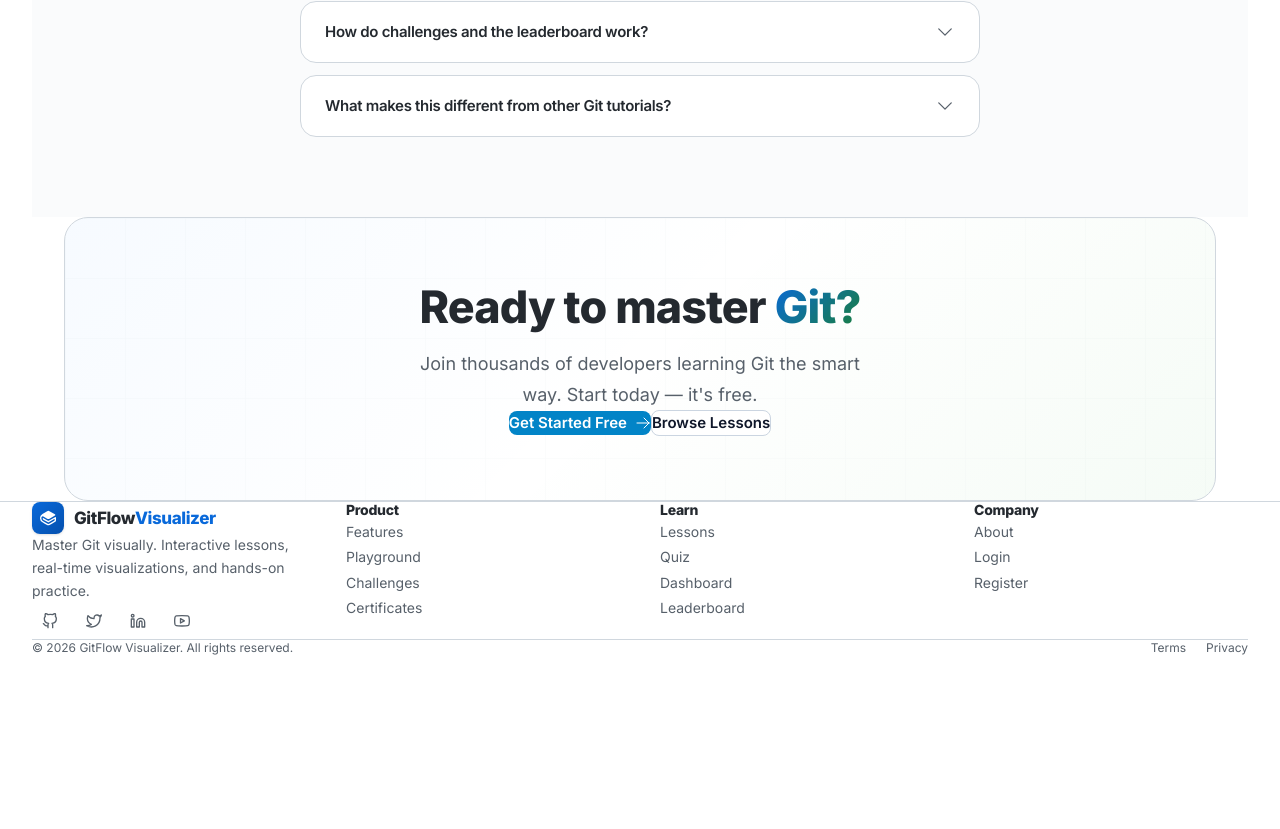
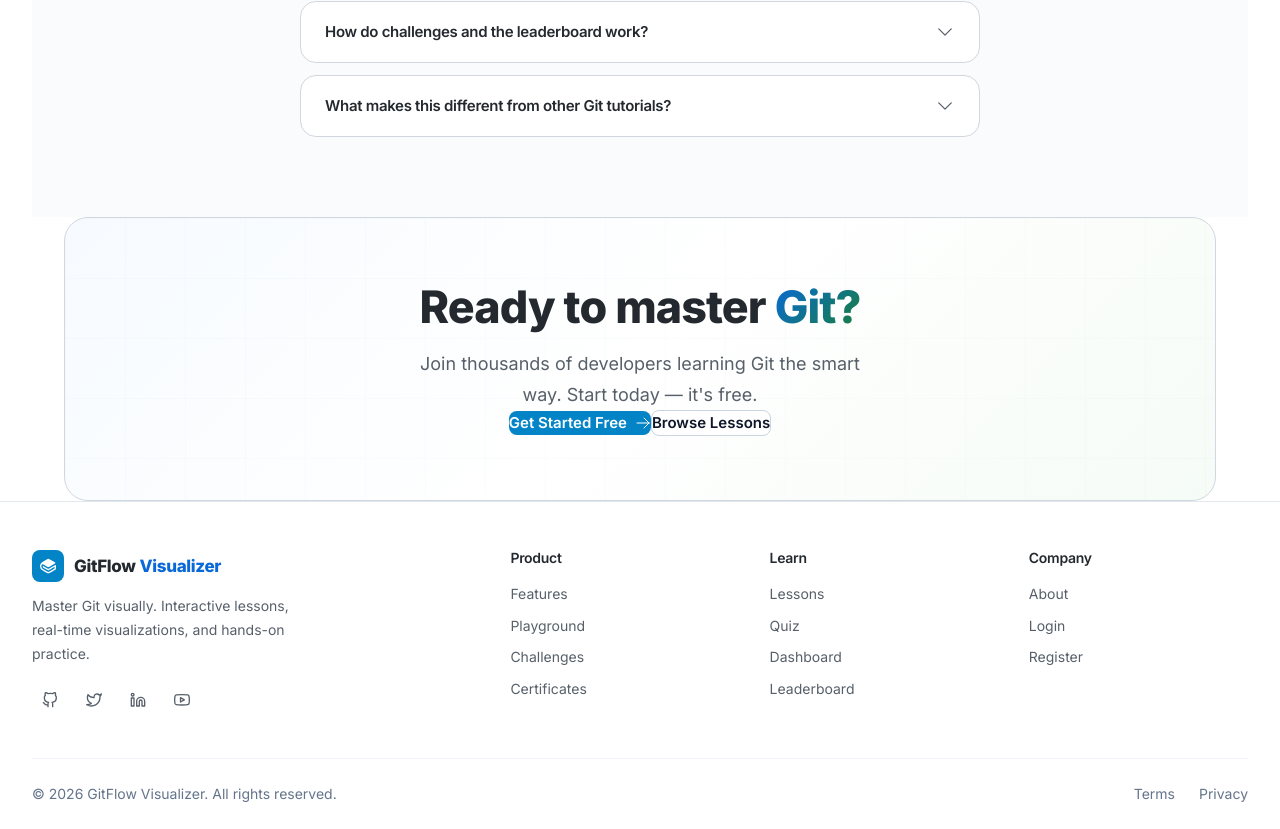
Before and after one commit to Tahirainfo308-arch/GitFlow-Visualizer, a React (Vite) app: page / in a window 1280 px wide. Shown: the part 3701-4530 px from the top of the page. Before the commit the page ends 4357 px from the top, so only its background shows below. Built offline with nearby package versions, Linux system fonts and the light colour scheme.

Commit message:
Rewrite Footer: max-w-1280px container, 2fr 1fr 1fr 1fr grid, solid #0284c7 logo, clean bottom bar with #f1f5f9 border

```diff
--- a/src/components/layout/Footer.jsx
+++ b/src/components/layout/Footer.jsx
@@ -31,49 +31,124 @@ const socialLinks = [
 
 export default function Footer() {
   return (
-    <footer className="border-t border-border" style={{ width: '100%' }}>
-      <div className="max-w-[1400px] mx-auto" style={{ paddingLeft: '2rem', paddingRight: '2rem' }}>
-        <div className="grid grid-cols-2 md:grid-cols-4 gap-8 sm:gap-10 py-12 sm:py-16">
-          <div className="col-span-2 md:col-span-1">
-            <Link to="/" className="flex items-center gap-2.5 mb-5">
-              <div className="w-8 h-8 rounded-lg bg-[image:var(--btn-gradient)] flex items-center justify-center shadow-sm">
-                <SiGitbook className="w-4 h-4 text-white" />
+    <footer
+      style={{
+        width: '100%',
+        borderTop: '1px solid #e2e8f0',
+        backgroundColor: '#ffffff',
+        padding: '3rem 0 1.5rem 0',
+      }}
+    >
+      <div
+        style={{
+          maxWidth: '1280px',
+          width: '100%',
+          margin: '0 auto',
+          paddingLeft: '2rem',
+          paddingRight: '2rem',
+          boxSizing: 'border-box',
+        }}
+      >
+        {/* Top: Brand + Link Columns */}
+        <div
+          style={{
+            display: 'grid',
+            gridTemplateColumns: '2fr 1fr 1fr 1fr',
+            gap: '2.5rem',
+            width: '100%',
+            alignItems: 'start',
+          }}
+        >
+          {/* Brand Column */}
+          <div style={{ display: 'flex', flexDirection: 'column', gap: '0.75rem' }}>
+            <Link to="/" style={{ display: 'flex', alignItems: 'center', gap: '10px', textDecoration: 'none' }}>
+              <div
+                style={{
+                  width: '32px',
+                  height: '32px',
+                  borderRadius: '8px',
+                  backgroundColor: '#0284c7',
+                  display: 'flex',
+                  alignItems: 'center',
+                  justifyContent: 'center',
+                }}
+              >
+                <SiGitbook style={{ width: '16px', height: '16px', color: '#ffffff' }} />
               </div>
-              <span className="font-extrabold text-[17px] tracking-tight">
-                GitFlow<span className="text-primary ml-1">Visualizer</span>
+              <span style={{ fontWeight: 800, fontSize: '17px', letterSpacing: '-0.02em', color: 'var(--c-text)' }}>
+                GitFlow<span style={{ color: 'var(--c-primary)', marginLeft: '4px' }}>Visualizer</span>
               </span>
             </Link>
-            <p className="text-sm text-muted leading-relaxed mb-5 max-w-[260px]">
+            <p style={{ fontSize: '14px', color: 'var(--c-muted)', lineHeight: 1.7, maxWidth: '260px' }}>
               Master Git visually. Interactive lessons, real-time visualizations, and hands-on practice.
             </p>
-            <div className="flex items-center gap-2">
+            <div style={{ display: 'flex', alignItems: 'center', gap: '8px', marginTop: '0.25rem' }}>
               {socialLinks.map(({ icon: Icon, href, label }) => (
-                <a key={label} href={href} aria-label={label} className="w-9 h-9 rounded-xl flex items-center justify-center text-muted hover:text-text hover:bg-surface transition-colors duration-200">
-                  <Icon className="w-4 h-4" />
+                <a
+                  key={label}
+                  href={href}
+                  aria-label={label}
+                  style={{
+                    width: '36px',
+                    height: '36px',
+                    borderRadius: '10px',
+                    display: 'flex',
+                    alignItems: 'center',
+                    justifyContent: 'center',
+                    color: 'var(--c-muted)',
+                    textDecoration: 'none',
+                    transition: 'all 0.2s',
+                  }}
+                >
+                  <Icon style={{ width: '16px', height: '16px' }} />
                 </a>
               ))}
             </div>
           </div>
 
+          {/* Link Columns */}
           {Object.entries(footerLinks).map(([category, links]) => (
             <div key={category}>
-              <h3 className="text-sm font-bold mb-4 sm:mb-5">{category}</h3>
-              <ul className="space-y-2.5 sm:space-y-3">
+              <h3 style={{ fontWeight: 600, fontSize: '14px', marginBottom: '1rem', color: 'var(--c-text)' }}>
+                {category}
+              </h3>
+              <div style={{ display: 'flex', flexDirection: 'column', gap: '0.6rem' }}>
                 {links.map((link) => (
-                  <li key={link.name}>
-                    <Link to={link.path} className="text-sm text-muted hover:text-text transition-colors duration-200">{link.name}</Link>
-                  </li>
+                  <Link
+                    key={link.name}
+                    to={link.path}
+                    style={{
+                      fontSize: '14px',
+                      color: 'var(--c-muted)',
+                      textDecoration: 'none',
+                      transition: 'color 0.2s',
+                    }}
+                  >
+                    {link.name}
+                  </Link>
                 ))}
-              </ul>
+              </div>
             </div>
           ))}
         </div>
 
-        <div className="border-t border-border py-5 sm:py-6 flex flex-col sm:flex-row items-center justify-between gap-3 sm:gap-4">
-          <p className="text-xs text-muted">&copy; {new Date().getFullYear()} GitFlow Visualizer. All rights reserved.</p>
-          <div className="flex items-center gap-4 sm:gap-5">
-            <a href="#" className="text-xs text-muted hover:text-text transition-colors">Terms</a>
-            <a href="#" className="text-xs text-muted hover:text-text transition-colors">Privacy</a>
+        {/* Bottom: Copyright + Legal */}
+        <div
+          style={{
+            marginTop: '2.5rem',
+            paddingTop: '1.5rem',
+            borderTop: '1px solid #f1f5f9',
+            display: 'flex',
+            justifyContent: 'space-between',
+            alignItems: 'center',
+            fontSize: '0.875rem',
+            color: '#64748b',
+          }}
+        >
+          <p>&copy; {new Date().getFullYear()} GitFlow Visualizer. All rights reserved.</p>
+          <div style={{ display: 'flex', gap: '1.5rem' }}>
+            <a href="#" style={{ color: '#64748b', textDecoration: 'none', transition: 'color 0.2s' }}>Terms</a>
+            <a href="#" style={{ color: '#64748b', textDecoration: 'none', transition: 'color 0.2s' }}>Privacy</a>
           </div>
         </div>
       </div>
```
